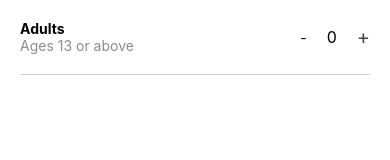
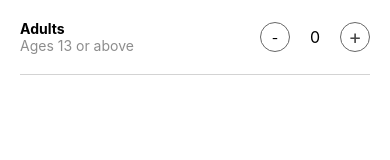
Before and after one commit to jawaldi348/AirbnbClone, a React Native app: screen / in a window 390 px wide. Shown: the top 160 px of the page. Built offline with nearby package versions, Linux system fonts and the light colour scheme.

Commit message:
style button

```diff
--- a/src/screens/Guests/styles.js
+++ b/src/screens/Guests/styles.js
@@ -8,6 +8,15 @@ const styles = StyleSheet.create({
         marginHorizontal: 20,
         borderBottomWidth: 1,
         borderColor: 'lightgrey'
+    },
+    button: {
+        borderWidth: 1,
+        width: 30,
+        height: 30,
+        borderRadius: 15,
+        borderColor: '#676767',
+        justifyContent: 'center',
+        alignItems: 'center'
     }
 });
 
```
